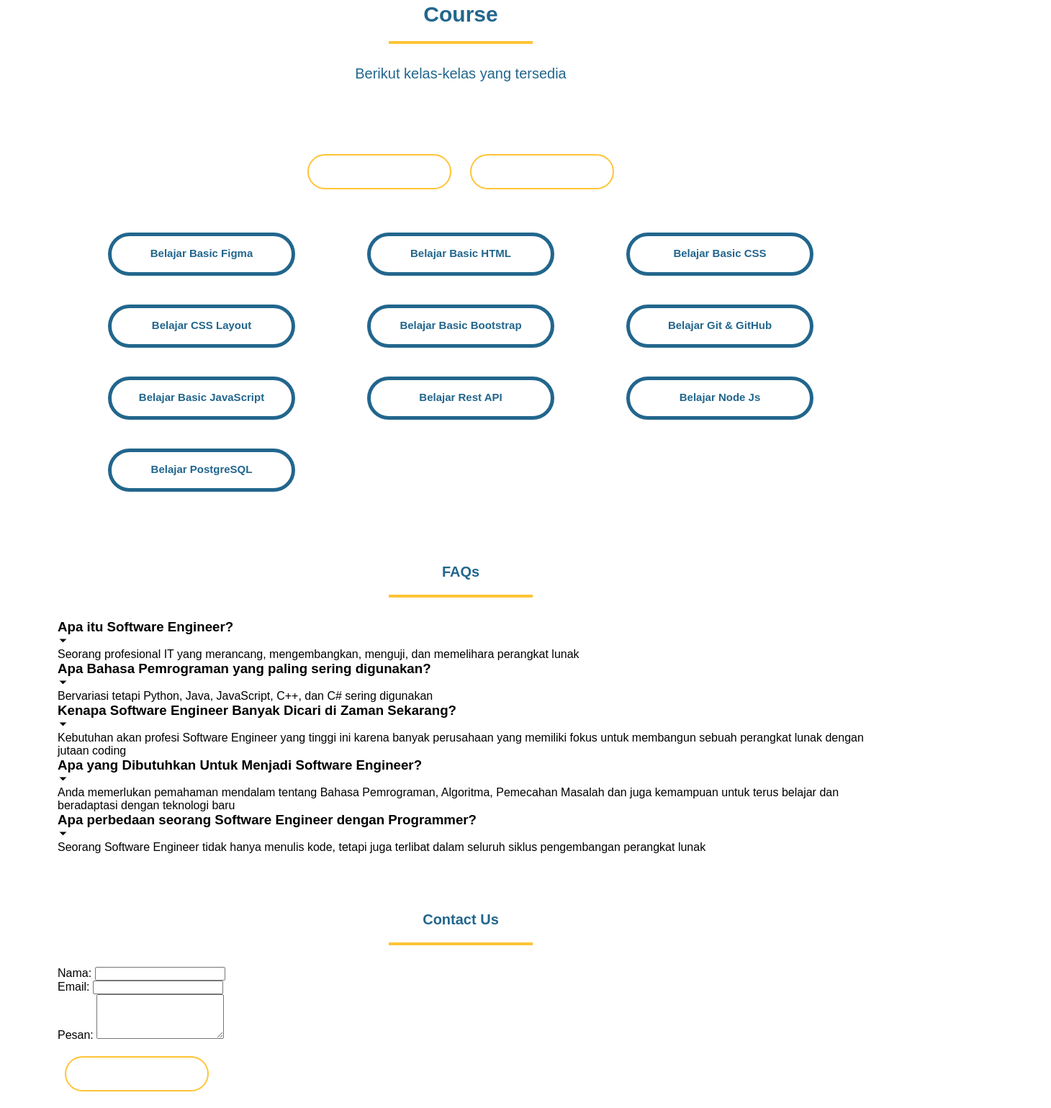
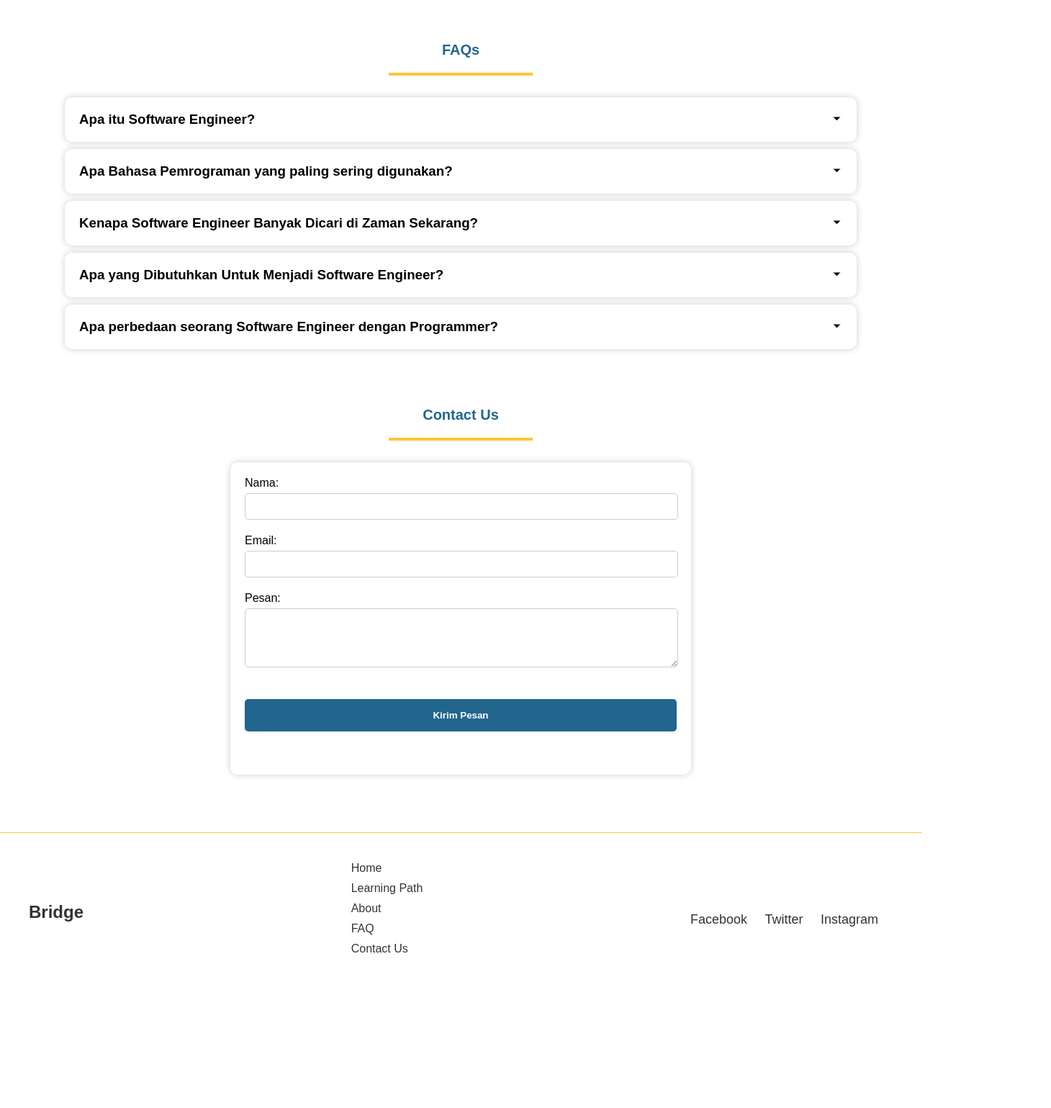
Before and after one commit to Kampus-Merdeka-Software-Engineering/FE-Balikpapan-12, a plain HTML site: page revou.html in a window 1280 px wide. Shown: the part 2272-3811 px from the top of the page at 72% size, 1460 px wide, since content can reach past the window. After the commit the page ends 3649 px from the top, so only its background shows below. Drawn offline with Linux system fonts and the light colour scheme; a script that the page names is missing.

Commit message:
Add files via upload
terbaru

```diff
--- a/style.css
+++ b/style.css
@@ -1,7 +1,57 @@
-*{
+    *{
     margin: 0;
     padding: 0;
     font-family: sans-serif;
+}
+
+@media (max-width: 768px) {
+    .navbar {
+        padding: 15px 20px;
+    }
+
+    .navbar ul {
+        display: none;
+        flex-direction: column;
+        position: absolute;
+        background-color: rgba(0, 0, 0, 0.6);
+        width: 100%;
+        top: 80px;
+        left: 0;
+        text-align: center;
+        z-index: 999;
+    }
+
+    .navbar ul.active {
+        display: flex;
+    }
+
+    .navbar ul li {
+        margin: 15px 0;
+    }
+
+    .navbar ul li::after {
+        display: none;
+    }
+
+    .navbar.active {
+        background-color: rgba(0, 0, 0, 0.9);
+        backdrop-filter: blur(8px);
+    }
+}
+
+.navbar {
+    transition: background-color 0.3s;
+}
+
+.navbar-scrolled {
+    opacity: 0;
+    transform: translateY(-100%);
+    transition: opacity 0.3s, transform 0.3s;
+}
+
+.navbar-scrolled.active {
+    opacity: 1;
+    transform: translateY(0);
 }
 
 .banner{
@@ -232,39 +282,221 @@ h2{
     color: #fff;
 }
 
-.course{
-    font-size: 20px;
+.course {
     text-align: center;
-    color: #22668D;
 }
 
-.container1{
+.container1 {
+    margin-top: 20px;
     display: grid;
-    margin: 20px;
-    justify-content: center ;
-    align-items: center;
-    grid-template-columns: repeat(3,1fr);
+    grid-template-columns: repeat(5, 1fr);
+    gap: 20px;
+    justify-items: center;
 }
-.program{
-    margin: 20px auto 20px;
+
+.program {
     width: 250px;
     height: 50px;
     border-radius: 30px;
     border: 5px solid #22668D;
     background-color: transparent;
     cursor: pointer;
+    transition: transform 0.5s, background-color 0.5s, color 0.5s, border-color 0.5s;
+    display: block;
 }
 
-.program:hover{
-    transform: scale(1.1);
-    transition: 0.5s;
-    background-color: #FFC436;
-    color: black;
-    border: #FFC436;
-}
-
-.program p{
-    margin: 15px auto;
+.program p {
+    margin: 15px 0;
     font-size: 15px;
     font-weight: bold;
 }
+
+.program.front-end:hover {
+    transform: scale(1.1);
+    background-color: #FFC436;
+    color: black;
+    border-color: #FFC436;
+}
+
+.program.back-end:hover {
+    transform: scale(1.1);
+    background-color: #FFC436;
+    color: black;
+    border-color: #FFC436;
+}
+
+.hidden {
+    display: none;
+}
+
+.btn-container {
+    display: flex;
+    justify-content: center;
+    gap: 20px;
+    margin-top: -70px;
+}
+
+.btn {
+    padding: 10px 20px;
+    background-color: #22668D;
+    color: white;
+    border: none;
+    border-radius: 5px;
+    cursor: pointer;
+}
+
+.faq {
+    display: flex;
+    flex-direction: column;
+    margin: 10px;
+    padding: 20px;
+    border-radius: 10px;
+    box-shadow: 0px 0px 10px rgba(0, 0, 0, 0.2);
+    transition: transform 0.3s;
+    cursor: pointer;
+}
+
+.faq:hover {
+    transform: translateY(-5px);
+}
+
+.question h3 {
+    margin: 0;
+}
+
+.answer {
+    display: none;
+}
+
+.faq.open .answer {
+    display: block;
+}
+
+.faq.open .question svg {
+    transform: rotate(180deg);
+}
+
+.faq .question {
+    display: flex;
+    justify-content: space-between;
+    align-items: center;
+}
+
+.faq .answer {
+    display: none;
+    padding: 10px;
+    background-color: #f0f0f0;
+    border-radius: 5px;
+    margin-top: 10px;
+    transition: max-height 0.3s ease-in-out;
+    max-height: 0;
+    overflow: hidden;
+}
+
+.faq.open .answer {
+    display: block;
+    max-height: 500px;
+    transition: max-height 0.3s ease-in-out;
+}
+
+.faq svg {
+    transition: transform 0.3s;
+}
+
+ .contact {
+    max-width: 600px;
+    background-color: white;
+    border-radius: 10px;
+    box-shadow: 0px 0px 10px rgba(0, 0, 0, 0.2);
+    padding: 20px;
+    margin: 20px auto;
+}
+
+.form-group {
+    margin-bottom: 20px;
+}
+
+label {
+    display: block;
+    margin-bottom: 5px;
+}
+
+input[type="text"],
+input[type="email"],
+textarea {
+    width: 580px;
+    padding: 10px 10px 10px 10px;
+
+    border: 1px solid #ccc;
+    border-radius: 5px;
+}
+
+textarea {
+    resize: vertical;
+}
+
+.btn-submit {
+    background-color: #22668D;
+    color: white;
+    border: none;
+    border-radius: 5px;
+    cursor: pointer;
+    width: 100%;
+    margin-left:  0px;
+}
+
+.footer {
+    background-color:#fff;
+    border-top: 1px solid #FFC436;
+    color: #333;
+    padding: 40px 0;
+}
+
+.container {
+    display: flex;
+    justify-content: space-between;
+    align-items: center;
+    max-width: 1200px;
+    margin: 0 auto;
+    padding: 0 20px;
+}
+
+.footer-logo {
+    font-size: 24px;
+    font-weight: bold;
+}
+
+.footer-links {
+    list-style: none;
+    padding: 0;
+    margin: 0;
+}
+
+.footer-links li {
+    margin-bottom: 10px;
+}
+
+.footer-links a {
+    color: #333;
+    text-decoration: none;
+    transition: color 0.3s;
+}
+
+.footer-links a:hover {
+    color: #FFC436;
+}
+
+.footer-social {
+    margin-top: 20px;
+}
+
+.footer-social a {
+    color: #333;
+    text-decoration: none;
+    margin-right: 20px;
+    font-size: 18px;
+}
+
+#Course h1 {
+    color: #22668D;
+}
```
